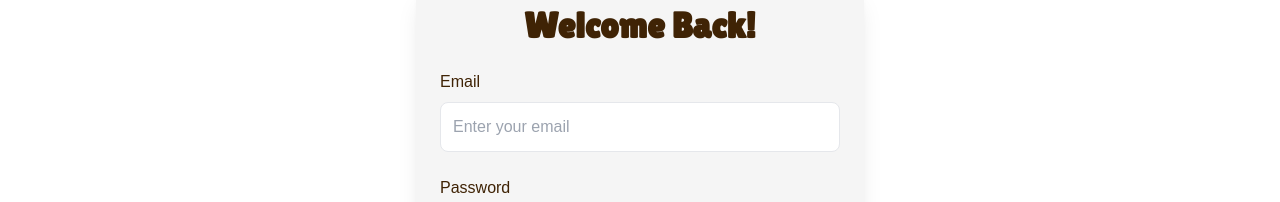
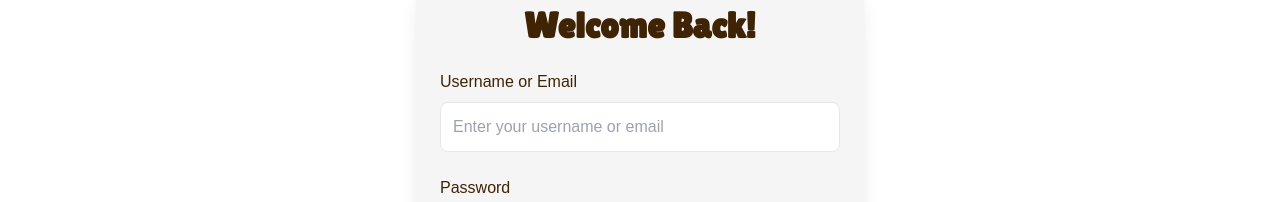
Before and after one commit to theSchein/Bennies, a Next.js app: page /signin in a window 1280 px wide. Shown: the part 123-325 px from the top of the page. Built offline with nearby package versions, Linux system fonts and the light colour scheme; no server answers; a web font is replaced by a local one.

Commit message:
bug fix to get register and login working agian

```diff
--- a/src/components/auth/authForm.jsx
+++ b/src/components/auth/authForm.jsx
@@ -19,20 +19,31 @@ function AuthForm() {
         <section className="flex items-center justify-center py-6 px-4 sm:px-6 lg:px-8">
             <div className="max-w-md w-full space-y-6 bg-light-primary dark:bg-dark-primary p-6 rounded-lg shadow-xl">
                 <h1 className="text-center text-4xl font-bold text-light-quaternary dark:text-dark-quaternary mb-6">
-                    {formMode === 'login' ? "Welcome Back!" : formMode === 'signup' ? "Get Started" : "Reset Password"}
+                    {formMode === "login"
+                        ? "Welcome Back!"
+                        : formMode === "signup"
+                          ? "Get Started"
+                          : "Reset Password"}
                 </h1>
-                <form onSubmit={submitHandler} className="space-y-6 text-light-quaternary dark:text-dark-quaternary">
+                <form
+                    onSubmit={submitHandler}
+                    className="space-y-6 text-light-quaternary dark:text-dark-quaternary"
+                >
                     <AuthInputField
                         type="text"
                         id="email"
                         required
                         ref={emailInputRef}
-                        placeholder="Enter your email"
-                        label="Email"
+                        placeholder={
+                            formMode === "login"
+                                ? "Enter your username or email"
+                                : "Enter your email"
+                        }
+                        label={formMode === "login" ? "Username or Email" : "Email"}
                     />
-                    {formMode !== 'reset' && (
+                    {formMode !== "reset" && (
                         <>
-                            {formMode === 'signup' && (
+                            {formMode === "signup" && (
                                 <AuthInputField
                                     type="text"
                                     id="username"
@@ -47,16 +58,20 @@ function AuthForm() {
                                 id="password"
                                 required
                                 ref={passwordInputRef}
-                                placeholder={formMode === 'login' ? "Enter your password" : "Create a password"}
+                                placeholder={
+                                    formMode === "login"
+                                        ? "Enter your password"
+                                        : "Create a password"
+                                }
                                 label="Password"
                             />
                         </>
                     )}
                     <div className="flex justify-between items-center">
-                        {formMode === 'login' && (
+                        {formMode === "login" && (
                             <button
                                 type="button"
-                                onClick={() => switchFormMode('reset')}
+                                onClick={() => switchFormMode("reset")}
                                 className="text-sm p-3 italic text-blue-500 hover:underline"
                             >
                                 Forgot password?
@@ -65,23 +80,31 @@ function AuthForm() {
                     </div>
                     <div className="flex flex-col space-y-4">
                         <button className="p-3 p-3 font-bold text-light-quaternary dark:text-dark-secondary flex space-y-4 flex-col bg-light-tertiary dark:bg-dark-tertiary rounded-lg hover:bg-light-quaternary hover:text-light-primary dark:hover:bg-dark-primary dark:hover:text-dark-quaternary transition duration-300">
-                            {formMode === 'login' ? "Log In" : formMode === 'signup' ? "Sign Up" : "Reset Password"}
+                            {formMode === "login"
+                                ? "Log In"
+                                : formMode === "signup"
+                                  ? "Sign Up"
+                                  : "Reset Password"}
                         </button>
-                        {formMode !== 'reset' && (
+                        {formMode !== "reset" && (
                             <button
                                 type="button"
-                                onClick={() => switchFormMode(formMode === 'login' ? 'signup' : 'login')}
+                                onClick={() =>
+                                    switchFormMode(
+                                        formMode === "login" ? "signup" : "login",
+                                    )
+                                }
                                 className="text-sm p-3 bg-light-secondary dark:bg-dark-secondary rounded-lg hover:bg-light-tertiary dark:hover:bg-dark-tertiary dark:hover:text-dark-primary transition duration-300 hover:underline"
                             >
-                                {formMode === 'login'
+                                {formMode === "login"
                                     ? "New around here? Sign up"
                                     : "Already have an account? Log in"}
                             </button>
                         )}
-                        {formMode === 'reset' && (
+                        {formMode === "reset" && (
                             <button
                                 type="button"
-                                onClick={() => switchFormMode('login')}
+                                onClick={() => switchFormMode("login")}
                                 className="text-sm p-3 bg-light-secondary dark:bg-dark-secondary rounded-lg hover:bg-light-tertiary dark:hover:bg-dark-tertiary transition duration-300 hover:underline"
                             >
                                 Return to Log In
--- a/src/components/hooks/useAuthForm.jsx
+++ b/src/components/hooks/useAuthForm.jsx
@@ -1,6 +1,4 @@
 // components/hooks/useAuthForm.js
-// logic for signing in and signing up
-
 import { useState, useRef } from "react";
 import { signIn } from "next-auth/react";
 import { useRouter } from "next/router";
@@ -15,12 +13,11 @@ function useAuthForm() {
     const [modalMessage, setModalMessage] = useState("");
 
     const closeModal = () => setModalIsOpen(false);
-
     const switchFormMode = (mode) => setFormMode(mode);
 
     const submitHandler = async (event) => {
         event.preventDefault();
-        const email = emailInputRef.current.value;
+        const email_address = emailInputRef.current.value; // Using email_address to match API
         let password = "";
         if (formMode !== 'reset') {
             password = passwordInputRef.current.value; // Only access password when it's available
@@ -28,22 +25,11 @@ function useAuthForm() {
 
         if (formMode === 'reset') {
             // Handle reset password submission
-            const response = await fetch('/api/auth/requestReset', {
-                method: 'POST',
-                headers: {'Content-Type': 'application/json'},
-                body: JSON.stringify({ email }),
-            });
-            const data = await response.json();
-            setModalMessage(data.message || data.error);
-            setModalIsOpen(true);
-            return;
-        }
-
-        if (formMode === 'login') {
+        } else if (formMode === 'login') {
             // Handle login submission
             const result = await signIn('credentials', {
                 redirect: false,
-                identifier: email,
+                identifier: email_address, // Pass identifier as email_address for consistency
                 password,
                 callbackUrl: window.location.href,
             });
@@ -57,15 +43,16 @@ function useAuthForm() {
         } else if (formMode === 'signup') {
             // Handle signup submission
             const username = usernameInputRef.current.value;
-            const result = await createUser(email, username, password);
+            const result = await createUser(email_address, username, password);
 
             if (result.error) {
                 setModalMessage(result.error);
                 setModalIsOpen(true);
             } else {
+                // Attempt to log the user in immediately after sign up
                 const signInResult = await signIn('credentials', {
                     redirect: false,
-                    identifier: email,
+                    identifier: email_address,
                     password,
                     callbackUrl: window.location.href,
                 });
@@ -80,13 +67,12 @@ function useAuthForm() {
         }
     };
 
-    async function createUser(email, username, password) {
+    async function createUser(email_address, username, password) {
         const response = await fetch("/api/auth/register", {
             method: "POST",
-            body: JSON.stringify({ email, username, password }),
             headers: { "Content-Type": "application/json" },
+            body: JSON.stringify({ email_address, username, password }),
         });
-
         return await response.json();
     }
 
```
